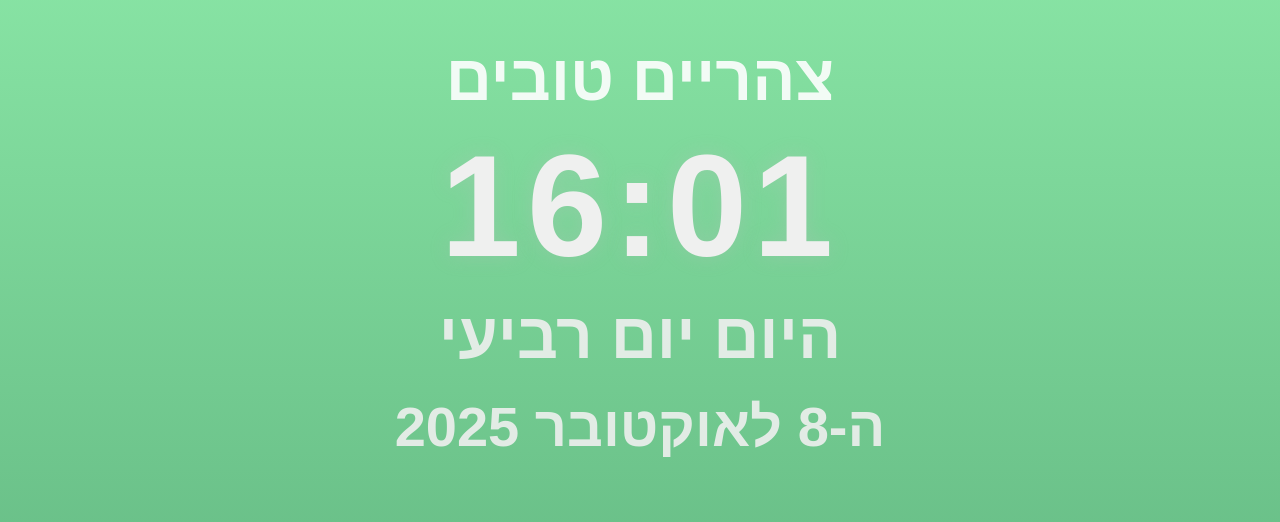
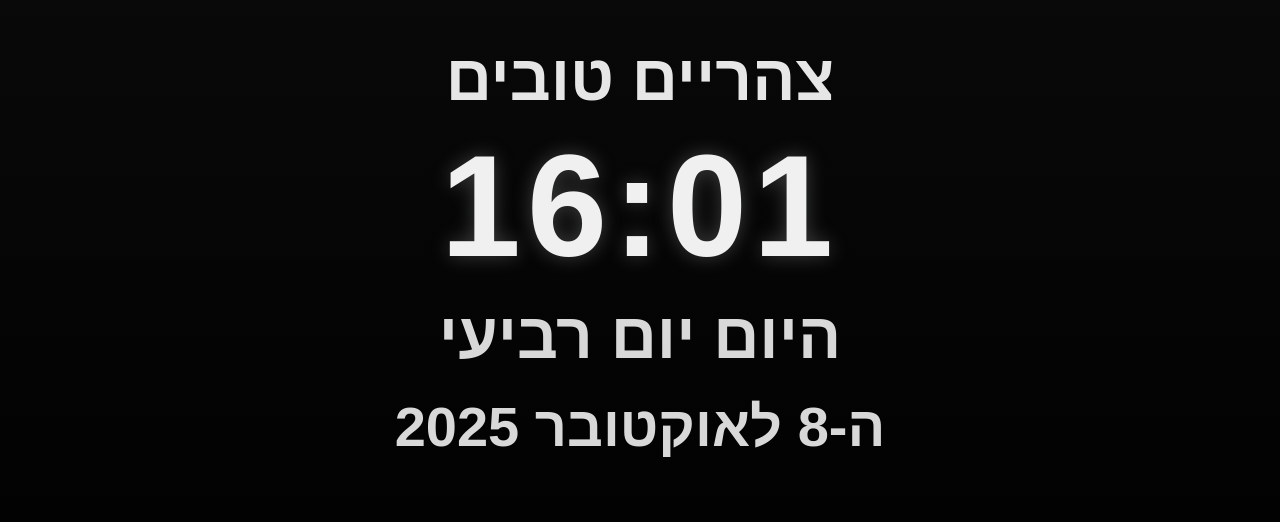
Before and after one commit to slimShaders/smart-display, a plain HTML site: page src/index.html in a window 1280 px wide. Shown: the part 124-646 px from the top of the page. Drawn offline with Linux system fonts and the light colour scheme.

Commit message:
removed green background

```diff
--- a/src/style.css
+++ b/src/style.css
@@ -10,7 +10,7 @@
 
 body {
     font-family: 'Arial', 'Helvetica', sans-serif;
-    background: linear-gradient(to bottom, #8deaa9, #63b882);
+    background: linear-gradient(to bottom, #0a0a0a, #000000);
     color: var(--accent-color);
     height: 100vh;
     width: 100vw;
```
